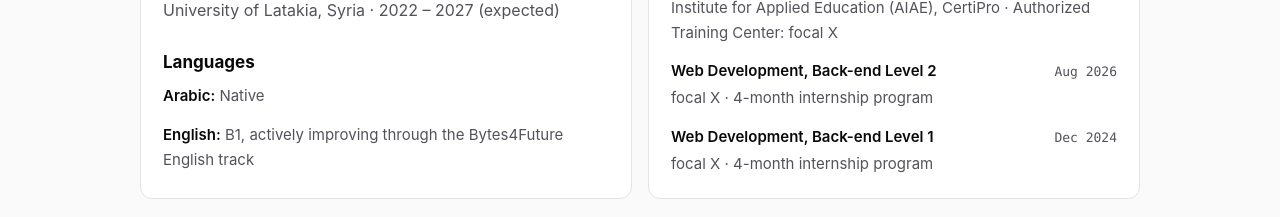
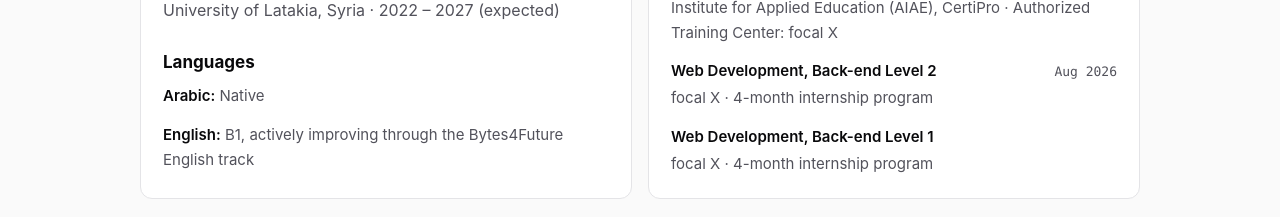
Before and after one commit to hasan123dayoub-del/portfolio, a React (Vite) app: page / in a window 1280 px wide. Shown: the part 3820-4037 px from the top of the page. Built offline with nearby package versions, Linux system fonts and the light colour scheme.

Commit message:
CV: leave Level 1 certificate date empty until confirmed

```diff
--- a/cv/cv.html
+++ b/cv/cv.html
@@ -101,7 +101,7 @@
       <div class="small">focal X | 4-month internship program | Credential ID CERT-10-UI-3069</div>
     </div>
     <div class="item">
-      <div class="row"><span><b>Web Development, Back-end Level 1</b></span><span class="date">Dec 2024</span></div>
+      <div class="row"><span><b>Web Development, Back-end Level 1</b></span></div>
       <div class="small">focal X | 4-month internship program | Credential ID 9PED0SS3Z08</div>
     </div>
 
--- a/src/data.ts
+++ b/src/data.ts
@@ -149,7 +149,7 @@ export const projects: Project[] = [
   },
 ]
 
-// Dates are exactly as printed on the certificates.
+// Dates are as printed on the certificates. Level 1 is left empty: it is printed as Dec 2024, which conflicts with the focal X start date (Sep 2025).
 export const certifications = [
   {
     name: 'Professional Program in Web Development',
@@ -159,7 +159,7 @@ export const certifications = [
     verify: 'aiae.us/verification',
   },
   { name: 'Web Development, Back-end Level 2', detail: 'focal X · 4-month internship program', date: 'Aug 2026', credential: 'CERT-10-UI-3069', verify: '' },
-  { name: 'Web Development, Back-end Level 1', detail: 'focal X · 4-month internship program', date: 'Dec 2024', credential: '9PED0SS3Z08', verify: '' },
+  { name: 'Web Development, Back-end Level 1', detail: 'focal X · 4-month internship program', date: '', credential: '9PED0SS3Z08', verify: '' },
 ]
 
 export const education = {
```
Also changed, not shown: 1 other file (tests, documents, lock files or other folders).
